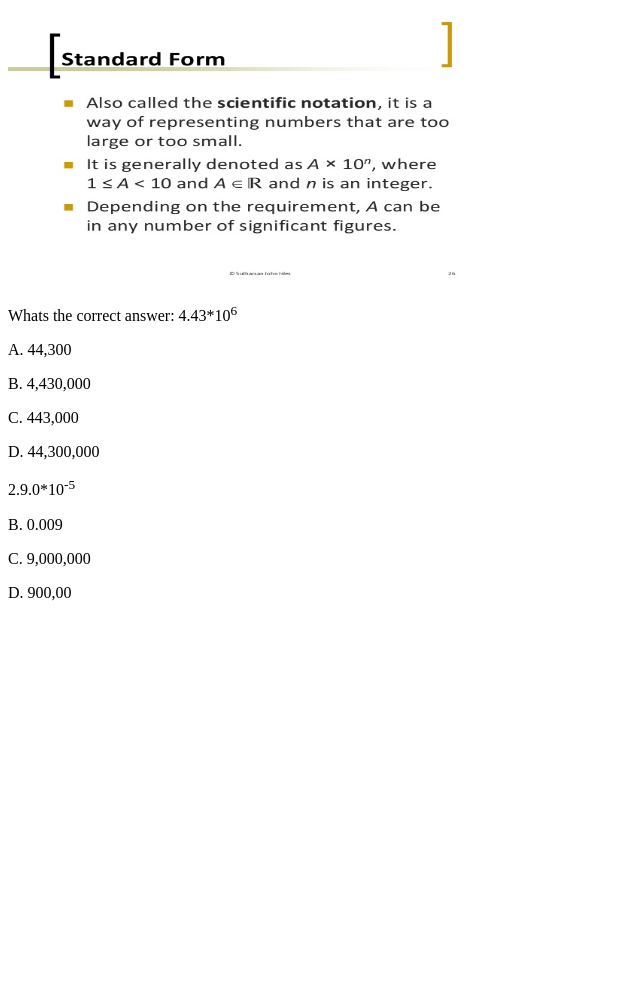
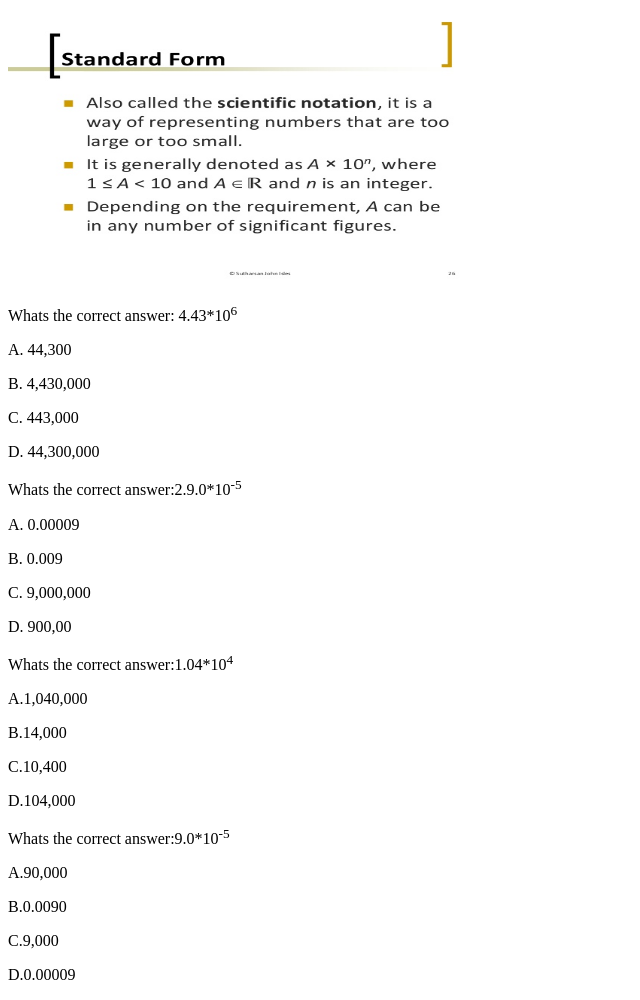
Before and after one commit to ortizadrian23/Quiz-Web-page, a plain HTML site: page index.html in a window 1280 px wide. Shown: the part 101-1101 px from the top of the page, without its empty margins (0-640 px from the left). Before the commit the page ends 800 px from the top, so only its background shows below. Drawn offline with nearby package versions, Linux system fonts and the light colour scheme.

Commit message:
adrian ortiz

```diff
--- a/index.html
+++ b/index.html
@@ -15,10 +15,26 @@
     <p id="b">B. 4,430,000</p>
     <p class="hide">C. 443,000</p>
     <p class="hide">D. 44,300,000</p>
-    <p>2.9.0*10<sup>-5</sup></p>
+
+
+    <p>Whats the correct answer:2.9.0*10<sup>-5</sup></p>
     <p id="a">A. 0.00009</p>
-    <p class="gone">B. 0.009</p>
-    <p class="gone">C. 9,000,000</p>
-    <p class="gone">D. 900,00</p>
+    <p class="boo">B. 0.009</p>
+    <p class="boo">C. 9,000,000</p>
+    <p class="boo">D. 900,00</p>
+
+
+    <p>Whats the correct answer:1.04*10<sup>4</sup</p>
+    <p class="gone">A.1,040,000</p>
+    <p class="gone">B.14,000</p>
+    <p id="c">C.10,400</p>
+    <p class="gone">D.104,000</p>
+
+
+    <p>Whats the correct answer:9.0*10<sup>-5</sup</p>
+    <p class="bye">A.90,000</p>
+    <p class="bye">B.0.0090</p>
+    <p class="bye">C.9,000</p>
+    <p id="d">D.0.00009</p>
   </body>
 </html>
--- a/myscript.js
+++ b/myscript.js
@@ -5,7 +5,19 @@ $("document").ready(function(){
 })
 
 $("document").ready(function(){
-  $("#a").click(function(){
-    $(".gone").toggle();
+$("#a").click(function(){
+    $(".boo").toggle();
   })
 })
+
+  $("document").ready(function(){
+    $("#c").click(function(){
+      $(".gone").toggle();
+    })
+  })
+
+  $("document").ready(function(){
+    $("#d").click(function(){
+      $(".bye").toggle();
+    })
+  })
--- a/style.css
+++ b/style.css
@@ -1,4 +1,3 @@
-#a{
-  display: none;
-color: green;
+#a {
+  color: black;
 }
```
